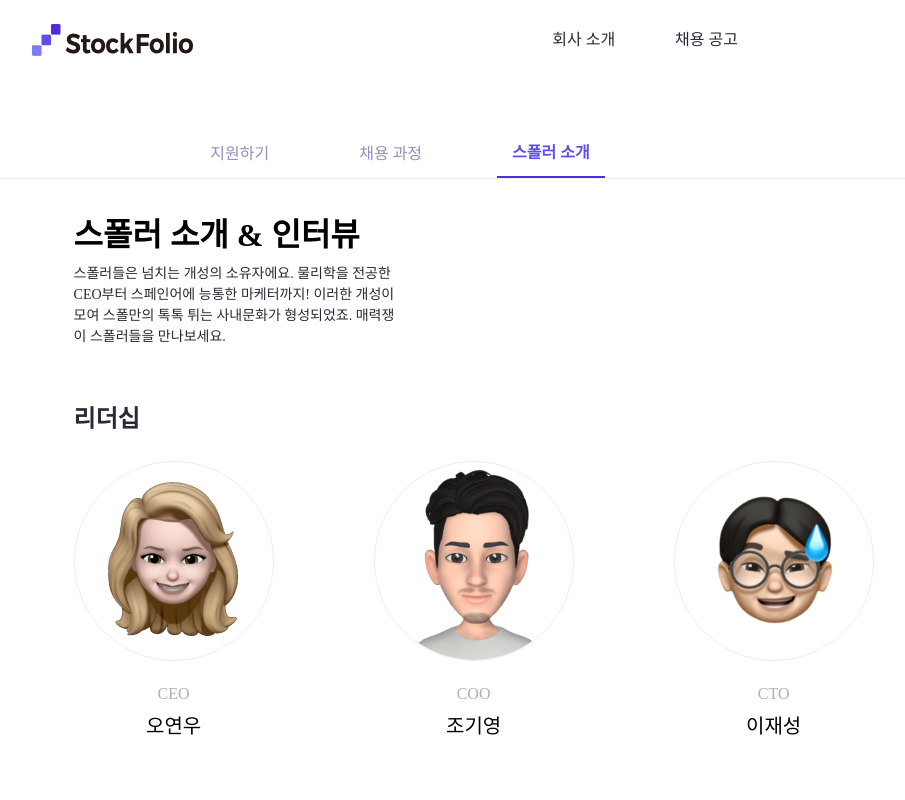
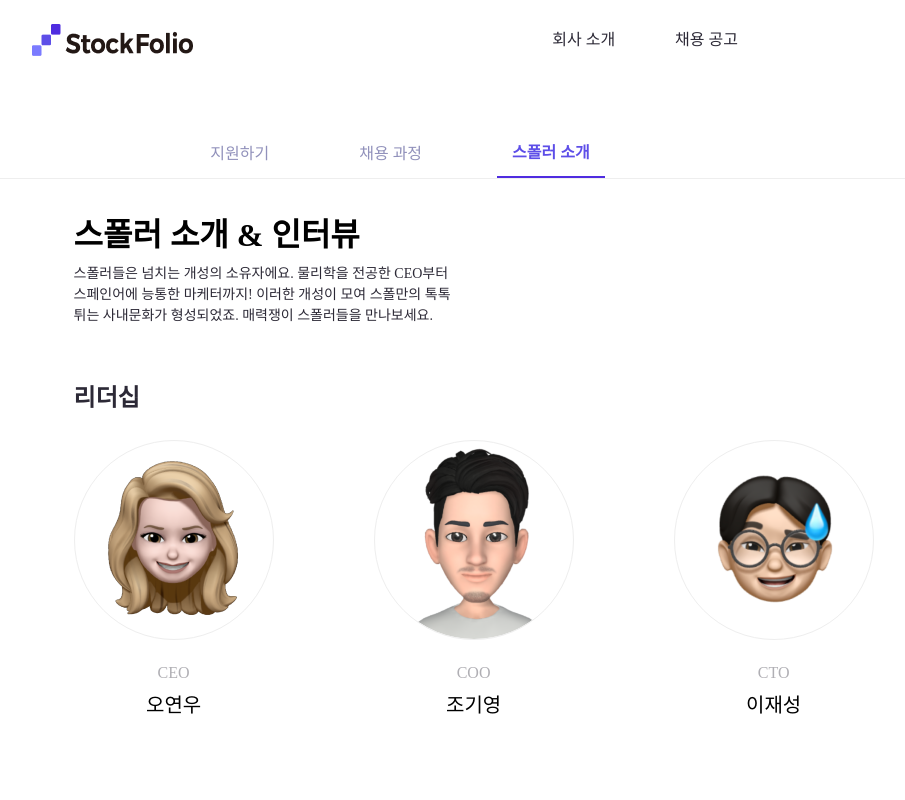
Before and after one commit to kor-sams-dev/Stockfolio_adminPage_Front, a React (Create React App) app: page /recruit/team in a window 1280 px wide. Shown: the top 800 px of the page, without its empty margins (240-1145 px from the left). Built offline with nearby package versions, Linux system fonts and the light colour scheme.

Commit message:
스타일 수정

```diff
--- a/src/components/UI/molecules/OverViewCard.tsx
+++ b/src/components/UI/molecules/OverViewCard.tsx
@@ -17,6 +17,7 @@ const OverViewBox = styled.div`
   justify-content: flex-start;
   flex-direction: column;
   padding: 40px 0 20px 0;
+  width: 58%;
 `;
 
 const HeadingBox = styled.div`
@@ -25,7 +26,6 @@ const HeadingBox = styled.div`
 
 function OverViewCard({ itemId }: OverviewProps): JSX.Element {
   return (
-    <Inner size="narrow">
     <OverViewBox>
       <HeadingBox>
         <Heading2 fontWeight={700}>
@@ -41,7 +41,6 @@ function OverViewCard({ itemId }: OverviewProps): JSX.Element {
         {overviewCardData[itemId as keyof typeof overviewCardData].desc}
       </Desc>
     </OverViewBox>
-    </Inner>
   );
 }
 
```
Lines whose indentation alone changed are shown as unchanged.
